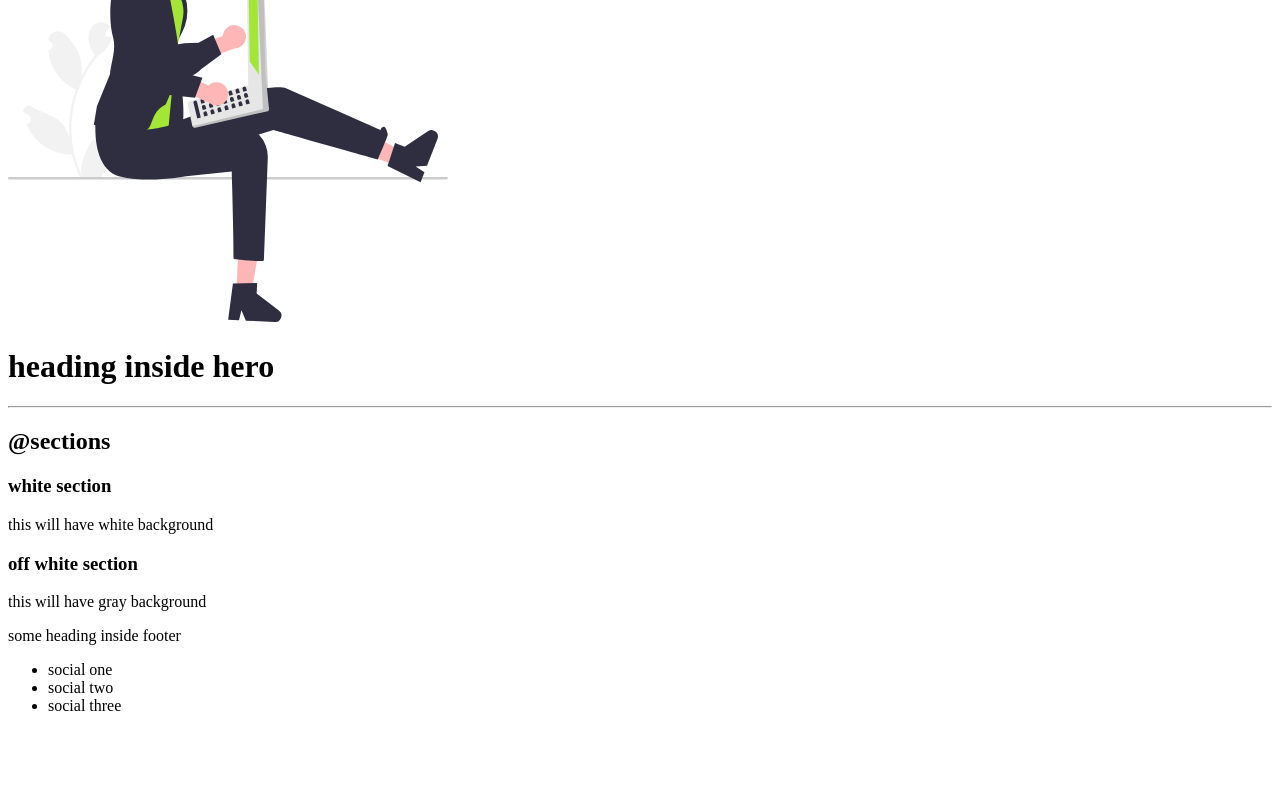
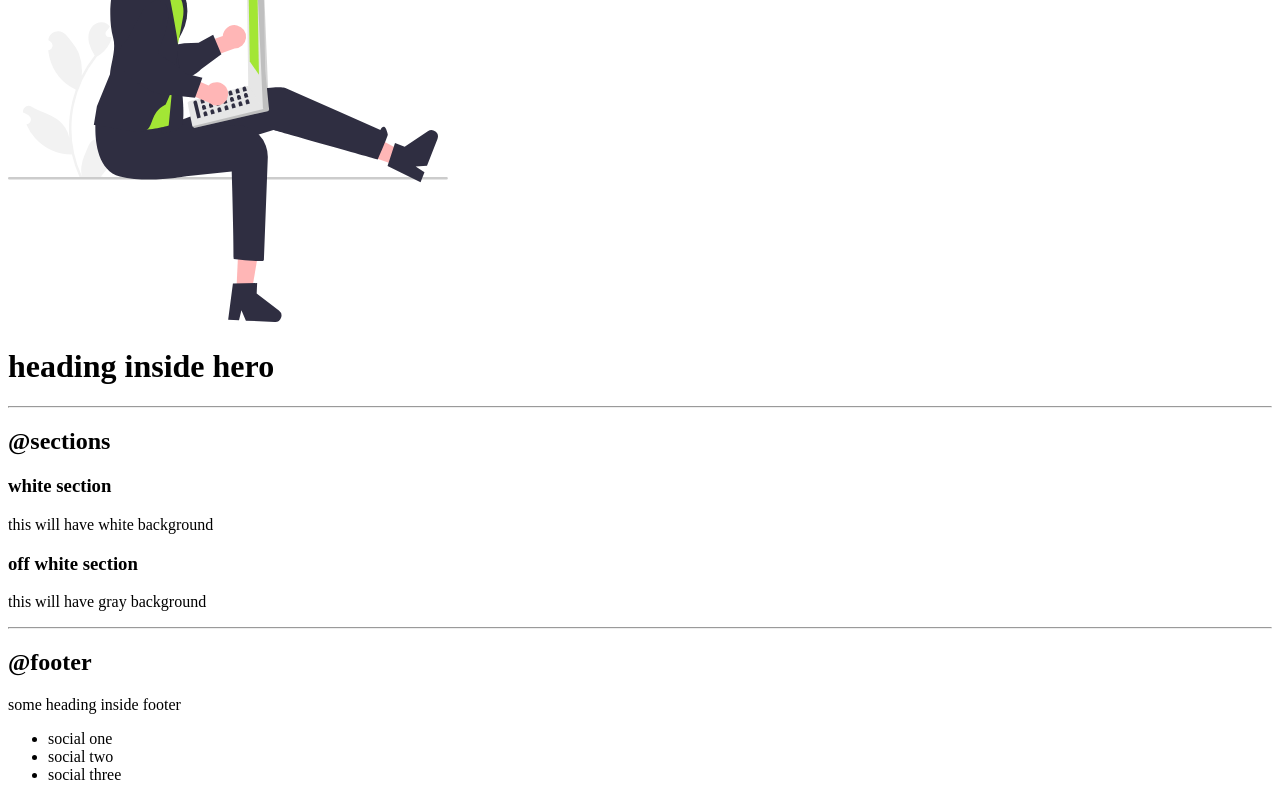
Before and after one commit to lekkha/camp-comp-lib, a plain HTML site: page index.html in a window 1280 px wide. Shown: the part 1668-2468 px from the top of the page. Before the commit the page ends 2399 px from the top, so only its background shows below. Drawn offline with Linux system fonts and the light colour scheme.

Commit message:
modified

```diff
--- a/index.html
+++ b/index.html
@@ -104,6 +104,9 @@
         <p>this will have gray background</p>
     </section>
 
+    <hr>
+
+    <h2>@footer</h2>
     <footer>
         <div>some heading inside footer</div>
         <ul>
```
